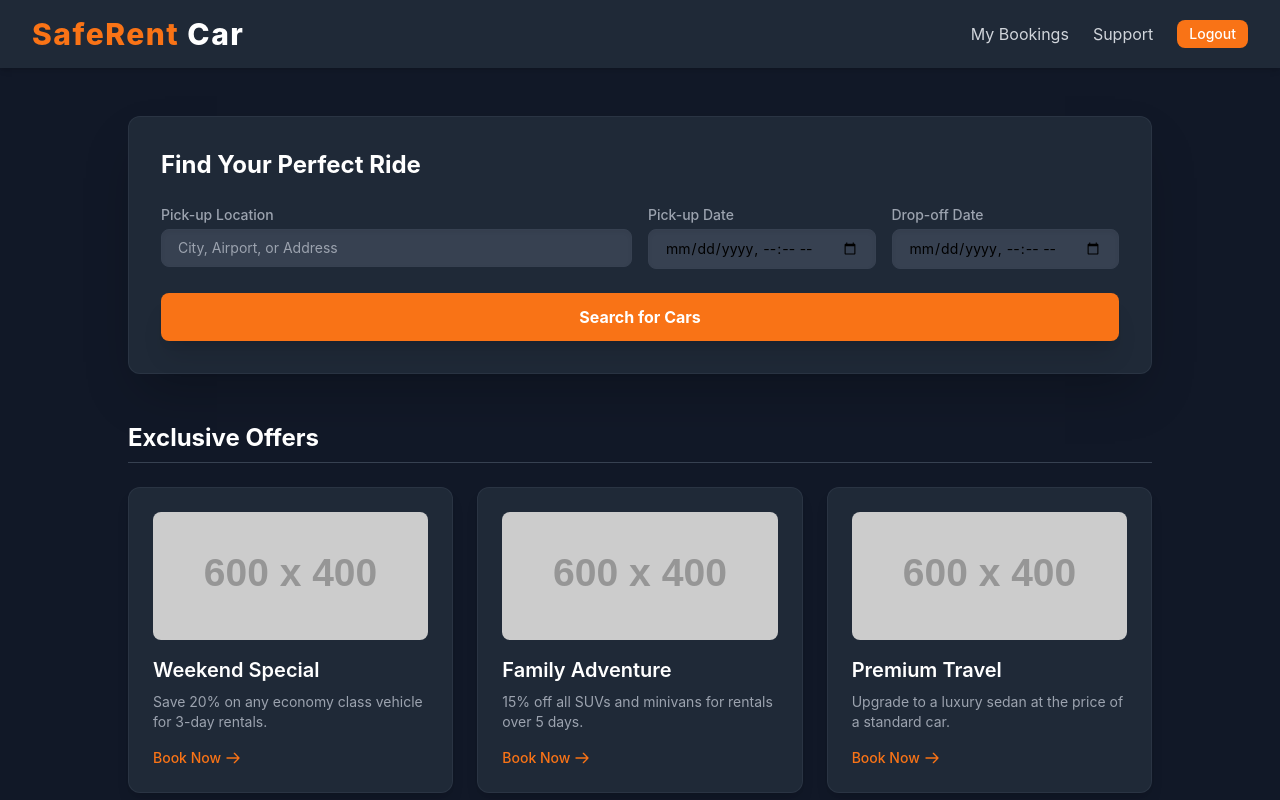
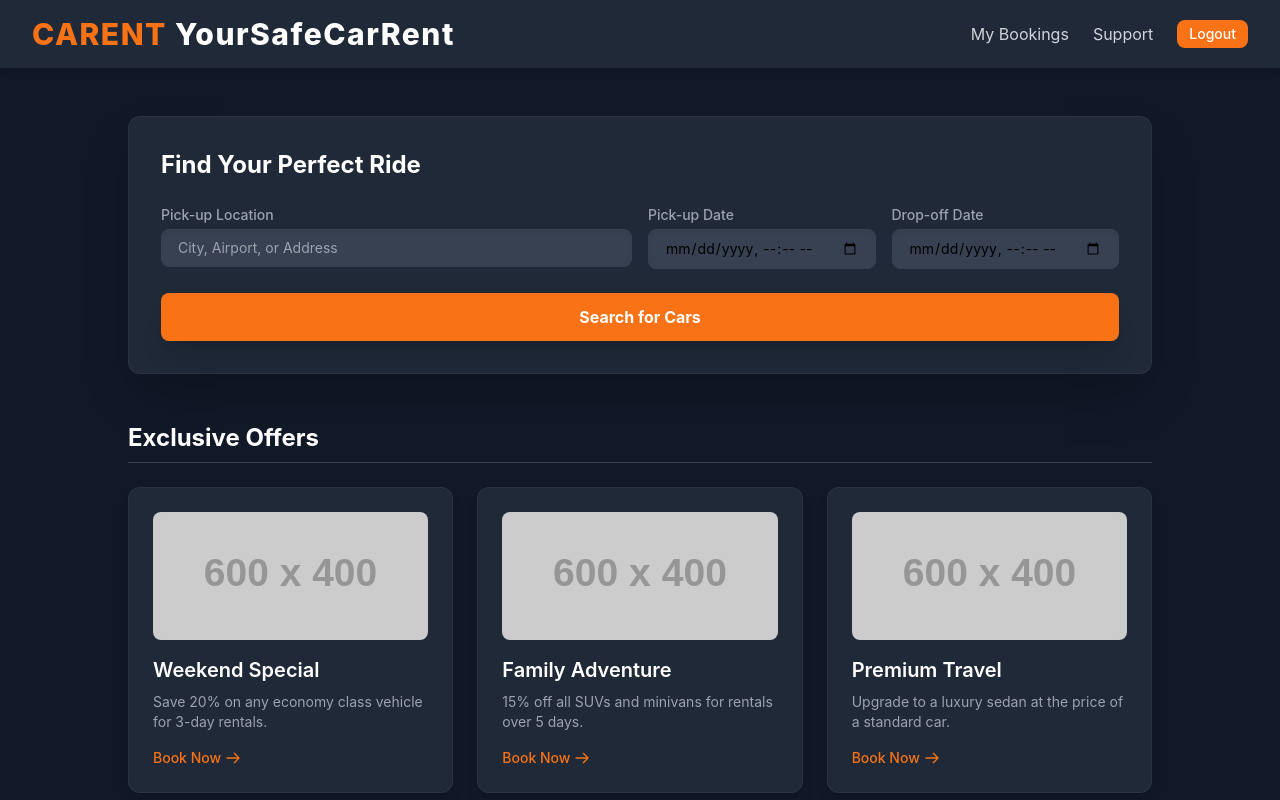
Before and after one commit to NazirulRizali/homepage, a plain HTML site: page index.html in a window 1280 px wide. Shown: the top 800 px of the page. Drawn offline with nearby package versions, Linux system fonts and the light colour scheme; placeholder pictures from the web are drawn by us.

Commit message:
Update index.html

```diff
--- a/index.html
+++ b/index.html
@@ -49,7 +49,7 @@
         <div class="max-w-7xl mx-auto px-4 sm:px-6 lg:px-8 py-4 flex justify-between items-center">
             <!-- Logo / App Name -->
             <a href="#" class="text-3xl font-extrabold text-primary tracking-wider">
-                SafeRent <span class="text-white">Car</span>
+                CARENT <span class="text-white">YourSafeCarRent</span>
             </a>
             <!-- Navigation Links (Simulating Post-Login State) -->
             <nav class="flex items-center space-x-6">
```
